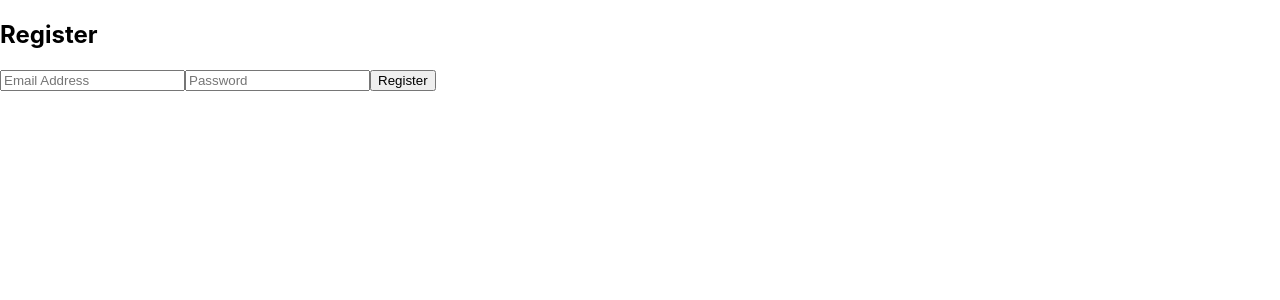
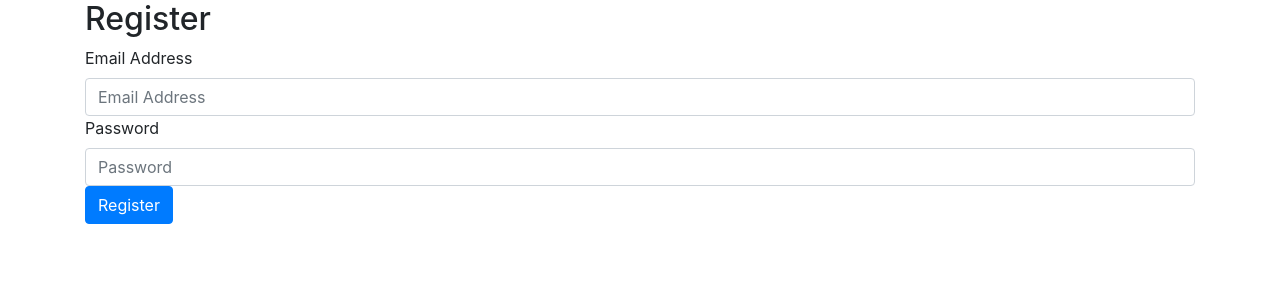
Before and after one commit to Empairim/SNVA-Login, a React (Create React App) app: page /signup in a window 1280 px wide. Shown: the top 300 px of the page. Built offline with nearby package versions, Linux system fonts and the light colour scheme.

Commit message:
the code ussing my localhost instead

```diff
--- a/package.json
+++ b/package.json
@@ -6,7 +6,10 @@
     "@testing-library/jest-dom": "^5.16.5",
     "@testing-library/react": "^13.4.0",
     "@testing-library/user-event": "^13.5.0",
+    "bootstrap": "^4.6.2",
+    "canvas-confetti": "^1.6.0",
     "react": "^18.2.0",
+    "react-bootstrap": "^2.7.4",
     "react-dom": "^18.2.0",
     "react-router-dom": "^6.10.0",
     "react-scripts": "5.0.1",
--- a/src/App.js
+++ b/src/App.js
@@ -2,6 +2,8 @@ import { BrowserRouter as Router, Route, Routes } from "react-router-dom";
 import Login from "./Components/Login";
 import Register from "./Components/Register";
 import Navigation from "./Components/Navigation";
+import HomePage from "./Components/HomePage";
+import "bootstrap/dist/css/bootstrap.min.css";
 
 function App() {
   return (
@@ -14,6 +16,7 @@ function App() {
         <Route path="/" element={<Navigation to="/login" />} />
         <Route path="/signup" element={<Register />} />
         <Route path="/login" element={<Login />} />
+        <Route path="/home" element={<HomePage />} />
       </Routes>
     </Router>
   );
--- /dev/null
+++ b/src/Components/HomePage.js
@@ -0,0 +1,21 @@
+import React, { useEffect } from "react";
+import confetti from "canvas-confetti";
+
+const HomePage = () => {
+  useEffect(() => {
+    const confettiSettings = {
+      particleCount: 100,
+      spread: 70,
+      origin: { y: 0.6 },
+    };
+    confetti(confettiSettings);
+  }, []);
+
+  return (
+    <div>
+      <h1>Welcome to the Home Page!</h1>
+    </div>
+  );
+};
+
+export default HomePage;
--- a/src/Components/Login.js
+++ b/src/Components/Login.js
@@ -1,12 +1,14 @@
 import React, { useState } from "react";
 import axios from "axios";
+import { useNavigate } from "react-router-dom";
+import { Container, Form, Button } from "react-bootstrap";
 
-const API_BASE_URL =
-  "http://ip172-19-0-29-ch3a122e69v000epu0d0-8077.direct.labs.play-with-docker.com";
+const API_BASE_URL = "http://localhost:8077";
 
 const Login = () => {
   const [email, setEmail] = useState("");
   const [password, setPassword] = useState("");
+  const navigate = useNavigate();
 
   const handleSubmit = async (e) => {
     e.preventDefault();
@@ -20,31 +22,39 @@ const Login = () => {
       );
       const token = response.data.token;
       console.log("Token:", token);
-      alert("Logged in successfully.");
+      navigate("/home");
     } catch (error) {
       alert("Error logging in.");
     }
   };
 
   return (
-    <div>
+    <Container>
       <h2>Login</h2>
-      <form onSubmit={handleSubmit}>
-        <input
+      <Form onSubmit={handleSubmit}>
+        <Form.Group controlId="email">
+          <Form.Label>Email Address</Form.Label>
+          <Form.Control
             type="email"
             placeholder="Email"
             value={email}
             onChange={(e) => setEmail(e.target.value)}
           />
-        <input
+        </Form.Group>
+        <Form.Group controlId="password">
+          <Form.Label>Password</Form.Label>
+          <Form.Control
             type="password"
             placeholder="Password"
             value={password}
             onChange={(e) => setPassword(e.target.value)}
           />
-        <button type="submit">Login</button>
-      </form>
-    </div>
+        </Form.Group>
+        <Button variant="primary" type="submit">
+          Login
+        </Button>
+      </Form>
+    </Container>
   );
 };
 
--- a/src/Components/Register.js
+++ b/src/Components/Register.js
@@ -1,8 +1,8 @@
 import React, { useState } from "react";
 import axios from "axios";
+import { Container, Form, Button } from "react-bootstrap";
 
-const API_BASE_URL =
-  "http://ip172-19-0-29-ch3a122e69v000epu0d0-8077.direct.labs.play-with-docker.com";
+const API_BASE_URL = "http://localhost:8077";
 
 const Register = () => {
   const [email, setEmail] = useState("");
@@ -22,24 +22,32 @@ const Register = () => {
   };
 
   return (
-    <div>
+    <Container>
       <h2>Register</h2>
-      <form onSubmit={handleSubmit}>
-        <input
+      <Form onSubmit={handleSubmit}>
+        <Form.Group controlId="email">
+          <Form.Label>Email Address</Form.Label>
+          <Form.Control
             type="email"
             placeholder="Email Address"
             value={email}
             onChange={(e) => setEmail(e.target.value)}
           />
-        <input
+        </Form.Group>
+        <Form.Group controlId="password">
+          <Form.Label>Password</Form.Label>
+          <Form.Control
             type="password"
             placeholder="Password"
             value={password}
             onChange={(e) => setPassword(e.target.value)}
           />
-        <button type="submit">Register</button>
-      </form>
-    </div>
+        </Form.Group>
+        <Button variant="primary" type="submit">
+          Register
+        </Button>
+      </Form>
+    </Container>
   );
 };
 
```
Also changed, not shown: 1 other file (tests, documents, lock files or other folders). Lines whose indentation alone changed are shown as unchanged.
